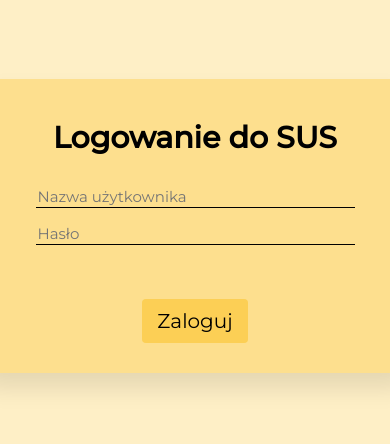
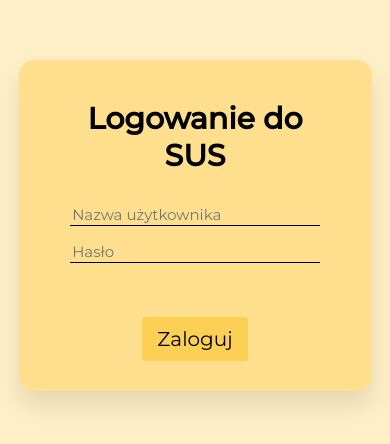
Before and after one commit to Antix7/SUS-UI, a React (Create React App) app: page / in a window 390 px wide. Shown: the part 154-598 px from the top of the page. Built offline with nearby package versions, Linux system fonts and the light colour scheme.

Commit message:
Made login page resize better on mobile

```diff
--- a/src/components/login/LoginPanel.css
+++ b/src/components/login/LoginPanel.css
@@ -17,6 +17,7 @@ p {
 #loginBox {
   text-align: center;
   background-color: var(--darker2);
+  width: min(70vw, 350px);
   padding: 40px 40px 30px 40px;
   border-radius: 15px;
   box-shadow: 0 15px 25px rgba(0,0,0,.1);
@@ -52,7 +53,7 @@ p {
 }
 
 #loginErrorMessage {
-  width: 350px;
+  /*width: 350px;*/
   text-align: center;
   background-color: var(--darker2);
   color: red;
--- a/src/components/login/LoginPanel.js
+++ b/src/components/login/LoginPanel.js
@@ -13,7 +13,7 @@ export default function LoginPanel({ handleLogin }) {
 
     const form = e.target;
     const formData = new FormData(form);
-    // handleLogin(form.username.value, ""); // for mobile testing with GitHub Pages
+    handleLogin(form.username.value, ""); // for mobile testing with GitHub Pages
 
     axios.post(`${process.env.REACT_APP_SERVER_DOMAIN}/auth`, formData)
       .then((response) => {
```
